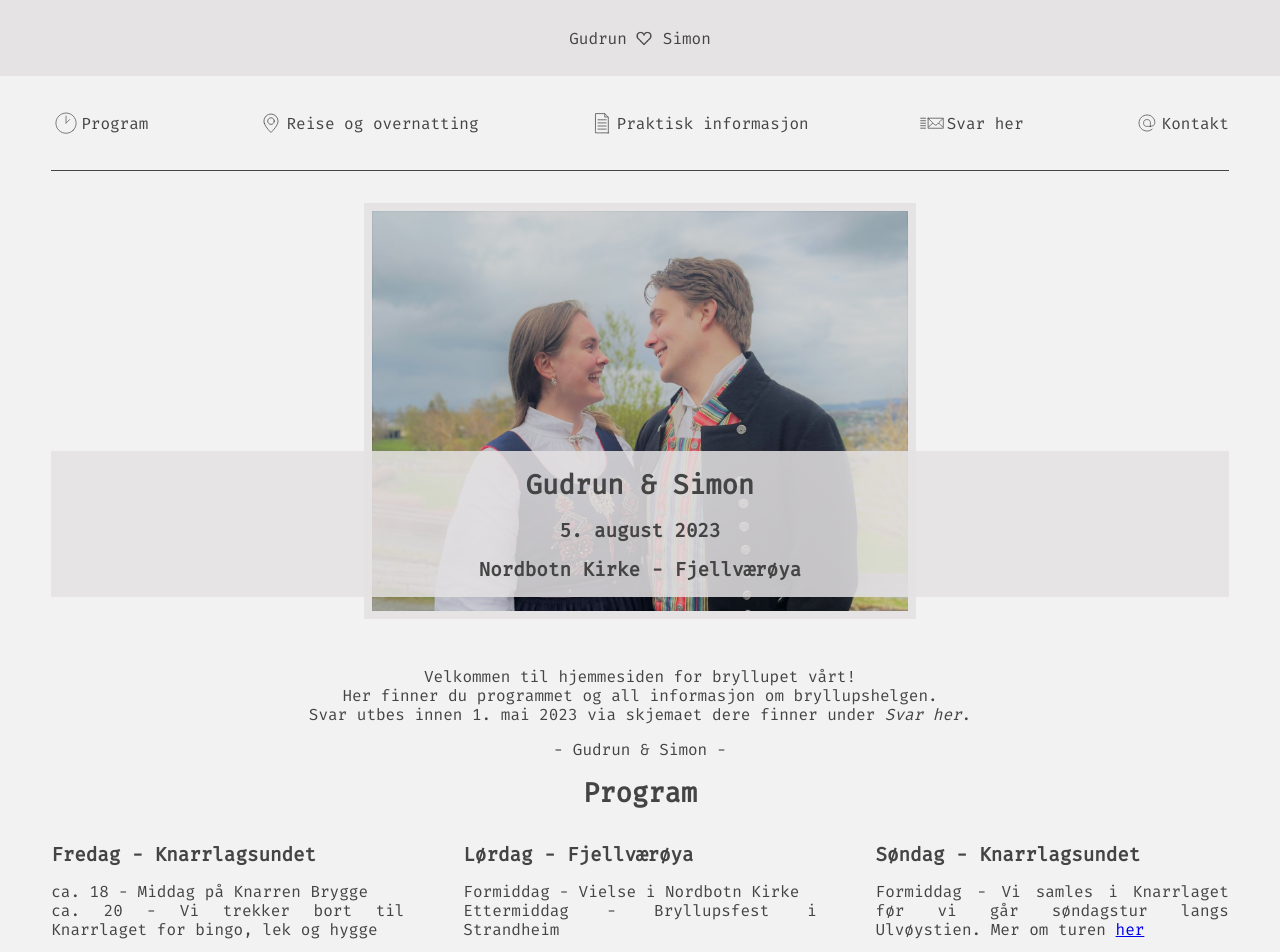
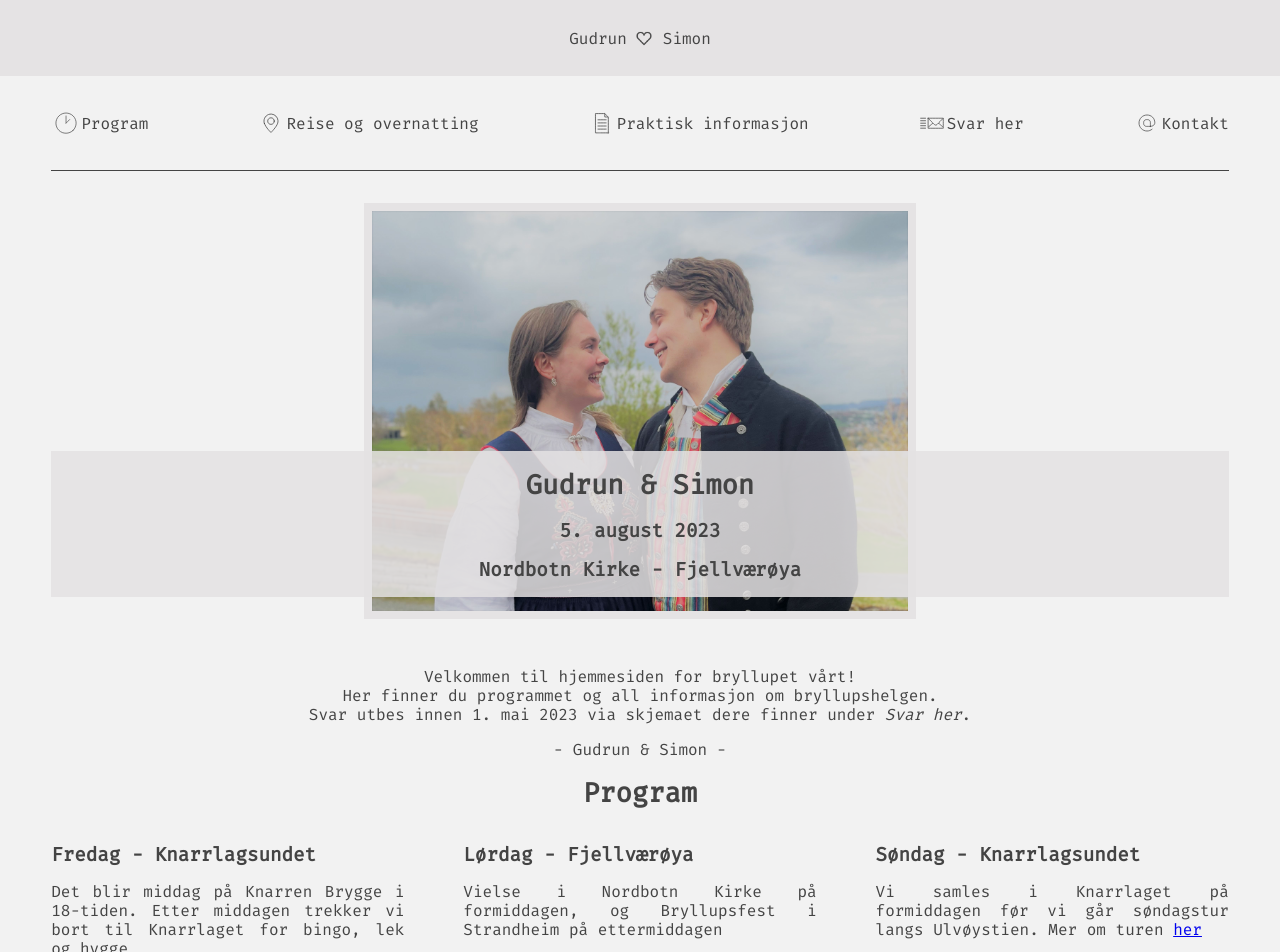
Before and after one commit to melhoos/gudrunogsimon, a React (Create React App) app: page / in a window 1280 px wide. Shown: the top 952 px of the page. Built offline with nearby package versions, Linux system fonts and the light colour scheme.

Commit message:
Update Program.jsx

```diff
--- a/src/Program.jsx
+++ b/src/Program.jsx
@@ -13,9 +13,7 @@ const Program = () => {
             Fredag - Knarrlagsundet
           </h2>
           <p>
-            ca. 18 - Middag på Knarren Brygge
-          <br/>
-            ca. 20 - Vi trekker bort til Knarrlaget for bingo, lek og hygge
+            Det blir middag på Knarren Brygge i 18-tiden. Etter middagen trekker vi bort til Knarrlaget for bingo, lek og hygge
           </p>
         </div>
         <div>
@@ -23,9 +21,7 @@ const Program = () => {
             Lørdag - Fjellværøya
           </h2>
           <p>
-            Formiddag - Vielse i Nordbotn Kirke
-            <br/>
-            Ettermiddag - Bryllupsfest i Strandheim
+            Vielse i Nordbotn Kirke på formiddagen, og Bryllupsfest i Strandheim på ettermiddagen
           </p>
         </div>
         <div>
@@ -33,7 +29,7 @@ const Program = () => {
             Søndag - Knarrlagsundet
           </h2>
           <p>
-            Formiddag - Vi samles i Knarrlaget før vi går søndagstur langs Ulvøystien. Mer om turen {' '}
+            Vi samles i Knarrlaget på formiddagen før vi går søndagstur langs Ulvøystien. Mer om turen {' '}
             <a
               href="https://ut.no/turforslag/118119/ulvystien-rundt-pa-ulvyafjellvrsya-pa-hitra"
               target="_blank"
```
